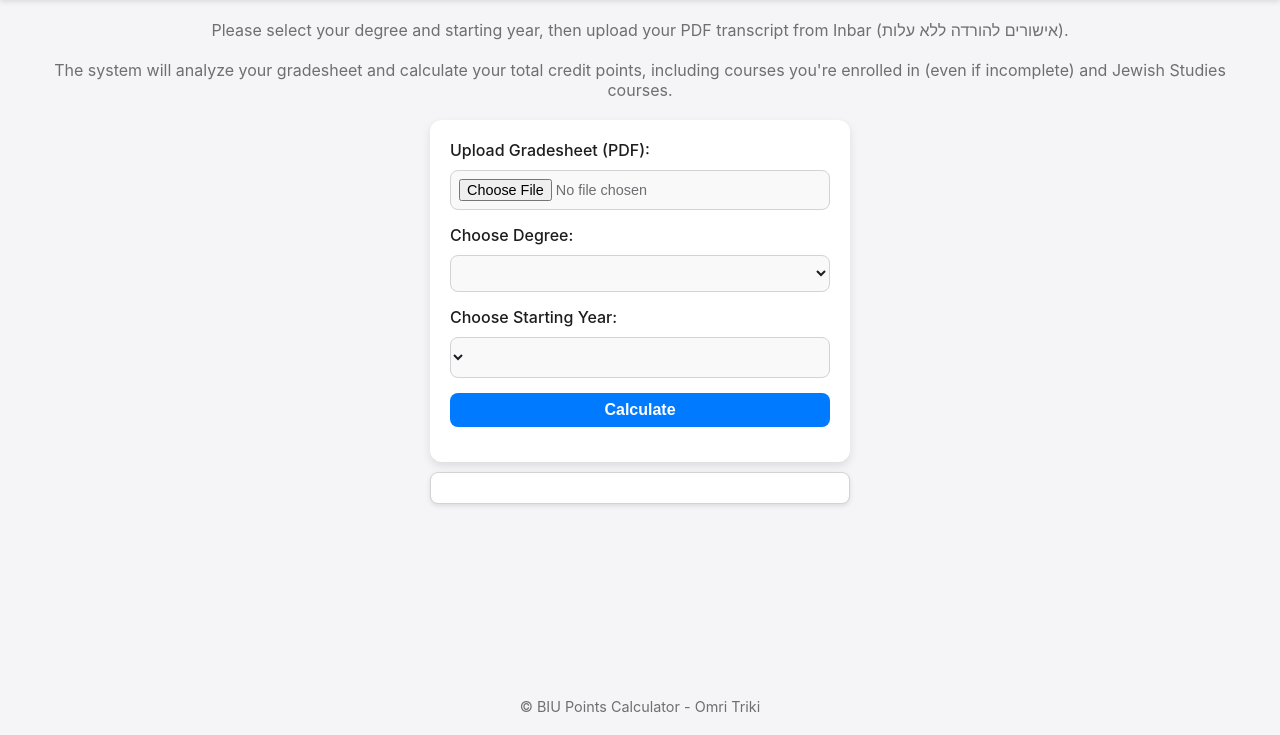
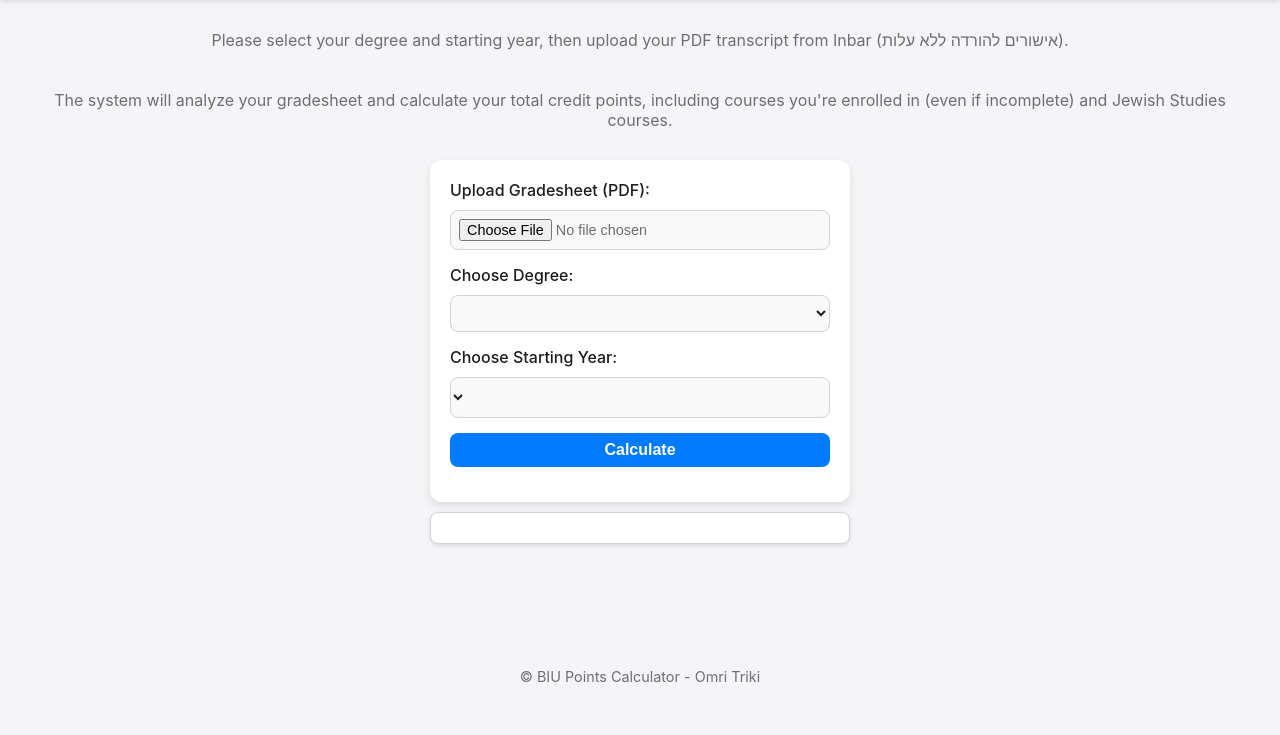
Before and after one commit to omritriki/BIU-Points-Calculator, a FastAPI app: page / in a window 1280 px wide. Shown: the part 65-800 px from the top of the page. Run offline with FastAPI, Linux system fonts and the light colour scheme; lists and menus that the app fills with data are empty.

Commit message:
design fixed

```diff
--- a/index.html
+++ b/index.html
@@ -58,7 +58,7 @@
 
     <!-- Footer Section -->
     <footer>
-        &copy; BIU Points Calculator - Omri Triki
+        <p>&copy; BIU Points Calculator - Omri Triki</p>
     </footer>
 
     <!-- JavaScript Section -->
--- a/static/styles.css
+++ b/static/styles.css
@@ -50,6 +50,7 @@ main {
 p {
     font-size: 1em;
     color: #6e6e73;
+    padding: 10px;
     margin-bottom: 20px;
 }
 
```
